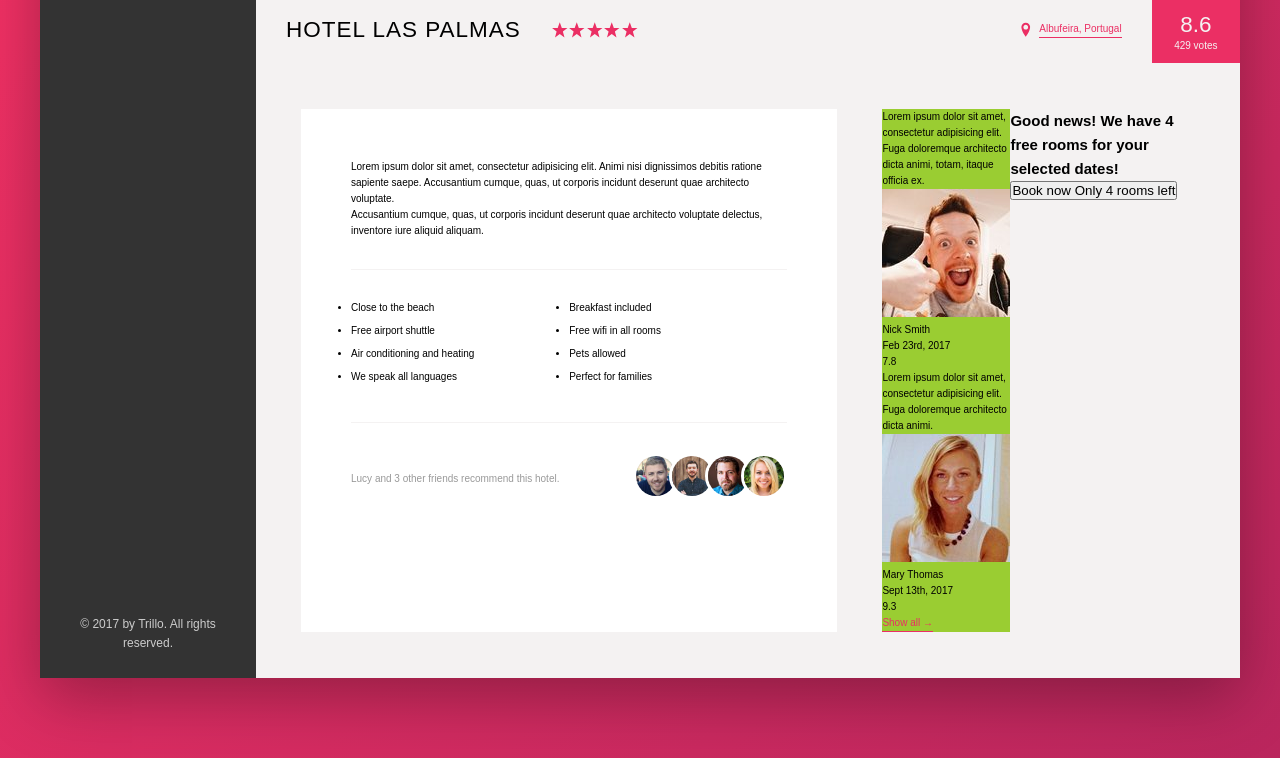
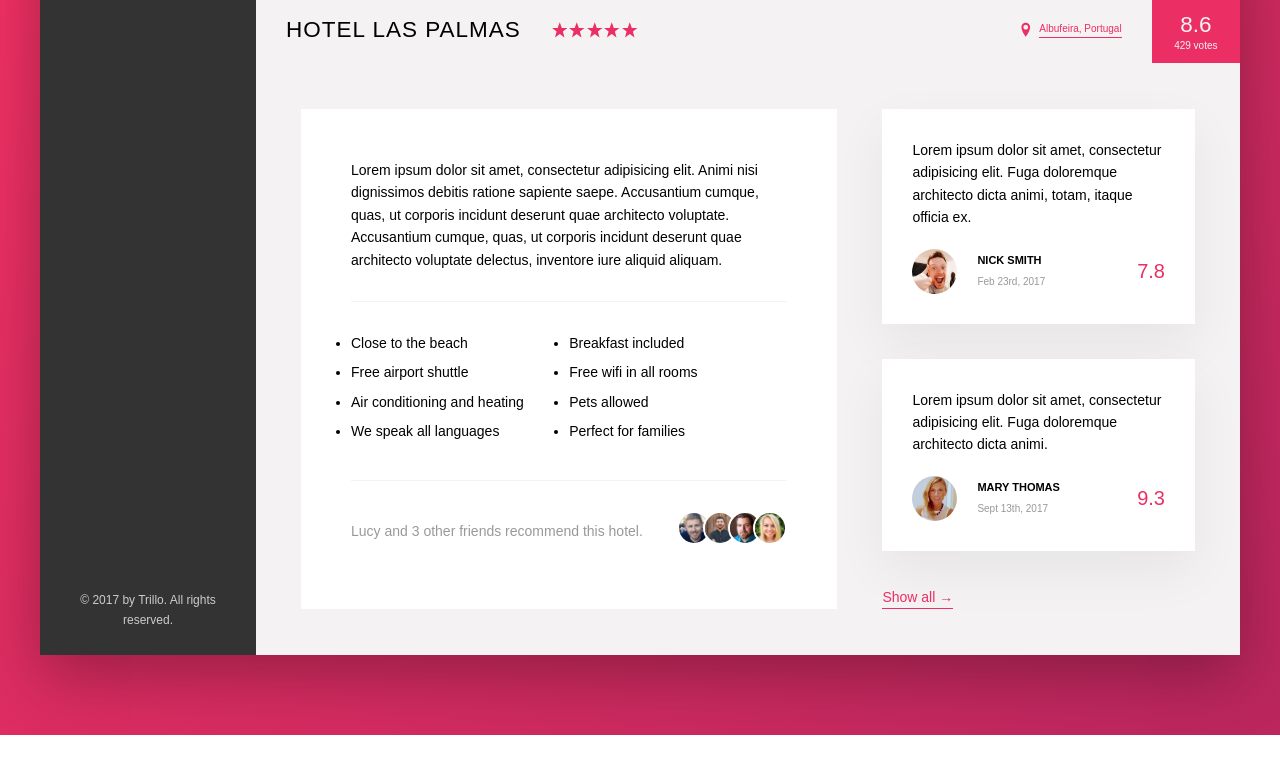
Before and after one commit to cemmanuelonyema/Trillo, a website: page index.html in a window 1280 px wide. Shown: the part 554-1312 px from the top of the page. After the commit the page ends 1289 px from the top, so only its background shows below. Drawn offline with Linux system fonts and the light colour scheme.

Commit message:
added the user review

```diff
--- a/index.html
+++ b/index.html
@@ -210,7 +210,7 @@
                             <button class="btn-inline">Show all <span>&rarr;</span></button>
                         </div>
 
-                        <div class="cta">
+                        <!-- <div class="cta">
                             <h2 class="cta__book-now">
                                 Good news! We have 4 free rooms for your selected dates!
                             </h2>
@@ -218,7 +218,7 @@
                                 <span class="btn__visible">Book now</span>
                                 <span class="btn__invisible">Only 4 rooms left</span>
                             </button>
-                        </div>
+                        </div> -->
 
                     </div>
 			</main>
--- a/sass/_base.scss
+++ b/sass/_base.scss
@@ -15,7 +15,8 @@
     --grey-dark-2: #777;
     --grey-dark-3: #999;
 
-    --shadow-dark: 0 2rem 6rem rgba(0,0,0,0.3);
+    --shadow-dark: 0 2rem 6rem rgba(0,0,0,.3);
+    --shadow-light: 0 2rem 5rem rgba(0,0,0,.06);
 }
 
 * {
--- a/sass/_component.scss
+++ b/sass/_component.scss
@@ -391,10 +391,10 @@
 
     &__photo{
         box-sizing: content-box;
-        height: 4rem;
-        width: 4rem;
+        height: 3rem;
+        width: 3rem;
         border-radius: 50%;
-        border: 3px solid var(--white);
+        border: 2px solid var(--white);
 
         &:not(:last-child){
             margin-right: -1.25rem;
@@ -403,3 +403,57 @@
     }
 
 }
+
+
+
+////////////////////////////////////////
+// Reviews
+
+.review{
+    background-color: var(--white);
+    box-shadow: var(--shadow-light);
+    padding: 3rem;
+    margin-bottom: 3.5rem;
+
+    &__text{
+
+    }
+    &__user{
+        display: flex;
+        align-items: center;
+        margin-top: 2rem;
+
+    }
+
+    &__photo{
+        height: 4.5rem;
+        width: 4.5rem;
+        border-radius: 50%;
+        margin-right: 2rem;
+
+    }
+
+    &__user-box{
+        margin-right: auto;
+    }
+
+    &__user-name{
+        font-size:1.1rem;
+        font-weight: 600;
+        margin-bottom: .4rem;
+        text-transform: uppercase;
+    }
+
+    &__user-date{
+        font-size: 1rem;
+        font-weight: 300;
+        color: var(--grey-dark-3)
+    }
+
+    &__rating{
+        color: var(--primary-color);
+        font-size: 2rem;
+        font-weight:300;
+
+    }
+}
--- a/sass/_layout.scss
+++ b/sass/_layout.scss
@@ -40,6 +40,7 @@
 
 .detail{
     display: flex;
+    font-size: 1.4rem;
     padding: 4.5rem;
     background-color: var(--grey-light-2);
     border-bottom: 1px solid var(--grey-light-2);
@@ -57,6 +58,5 @@
 }
 
 .user-reviews{
-    background-color: yellowgreen;
     flex: 1;
 }
```
Also changed, not shown: css/style.css.
